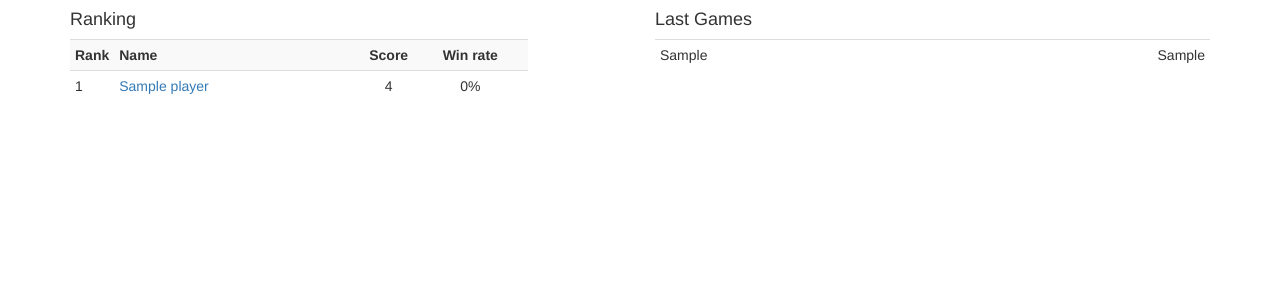
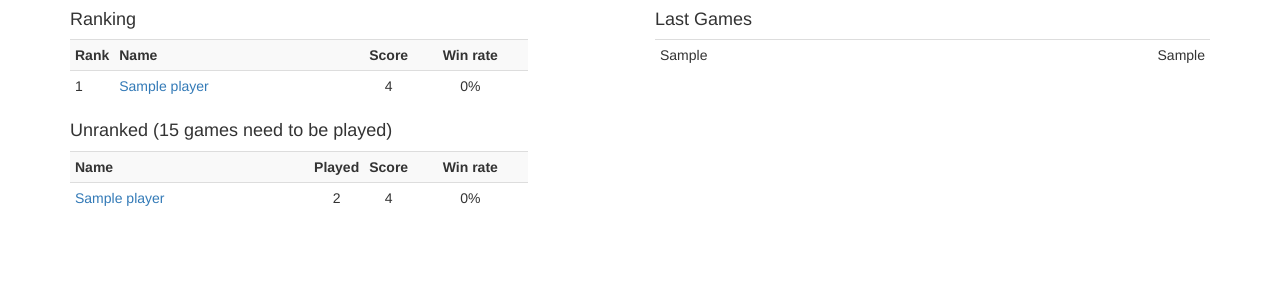
Before and after one commit to gbandet/smartfighter, a Django app: template site/smartfighter/templates/front/index.html in a window 1280 px wide. Shown: the part 142-442 px from the top of the page. Run offline with Django 3.2, Linux system fonts and the light colour scheme; the template is opened without the code that fills it: most values are stand-ins (such as "Sample title", 1, 10 or a date in 2020); some libraries are stand-ins or nearby versions.

Commit message:
Only rank people after 15 games.

```diff
--- a/site/smartfighter/templates/front/index.html
+++ b/site/smartfighter/templates/front/index.html
@@ -21,6 +21,23 @@
         <tr>
           <td>{% ifchanged player.elo_rating %}{{ forloop.counter }}{% else %}-{% endifchanged %}</td>
           <td><a href="/player/{{ player.name }}">{{ player.name }}</a></td>
+          <td class="text-center">{{ player.elo_rating }}</td>
+          <td class="text-center">{{ player | win_percentage }}%</td>
+        </tr>
+        {% endfor %}
+      </table>
+      <h4>Unranked (15 games need to be played)</h4>
+      <table class="table table-condensed table-striped">
+        <tr>
+          <th>Name</th>
+          <th class="col-md-1 text-center">Played</th>
+          <th class="col-md-1 text-center">Score</th>
+          <th class="col-md-3 text-center">Win rate</th>
+        </tr>
+        {% for player in placement %}
+        <tr>
+          <td><a href="/player/{{ player.name }}">{{ player.name }}</a></td>
+          <td class="text-center">{{ player.games_as_first_player.count|add:player.games_as_second_player.count }}</td>
           <td class="text-center">{{ player.elo_rating }}</td>
           <td class="text-center">{{ player | win_percentage }}%</td>
         </tr>
```
Also changed, not shown: site/smartfighter/front/views.py (+10 -5 lines).
